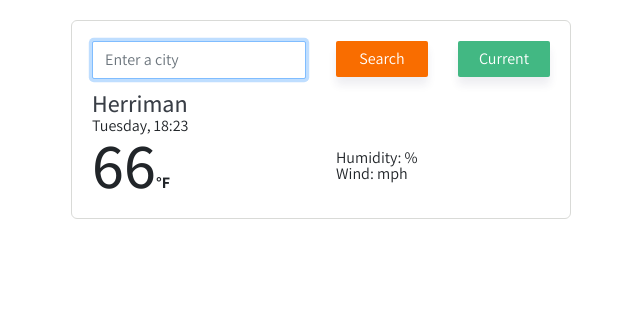
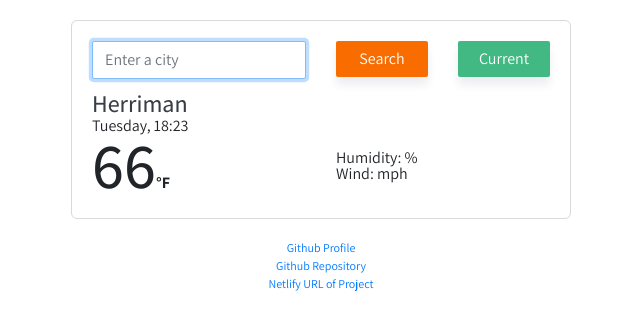
Before and after one commit to noelldg/Weather-App, a plain HTML site: page index.html in a window 1280 px wide. Shown: the whole page, without its empty margins (319-959 px from the left). Drawn offline with nearby package versions, Linux system fonts and the light colour scheme.

Commit message:
Added new div to project links
Added project-info css for project links

```diff
--- a/index.html
+++ b/index.html
@@ -78,6 +78,19 @@
         </div>
       </div>
     </div>
+    <div class="container">
+      <div class="project-info">
+        <a href="https://github.com/noelldg" target="_blank">Github Profile</a>
+        <br />
+        <a href="https://github.com/noelldg/Weather-App" target="_blank"
+          >Github Repository</a
+        >
+        <br />
+        <a href="https://rad-selkie-16851b.netlify.app/" target="_blank"
+          >Netlify URL of Project</a
+        >
+      </div>
+    </div>
     <script src="src/index.js"></script>
   </body>
 </html>
--- a/src/styles.css
+++ b/src/styles.css
@@ -11,7 +11,12 @@ ul {
 .container {
   width: 100%;
 }
-
+.project-info {
+  text-align: center;
+  margin: 0 auto;
+  font-family: "Assistant", sans-serif;
+  font-size: 12px;
+}
 .weather-box {
   width: 500px;
   max-width: 100%;
```
